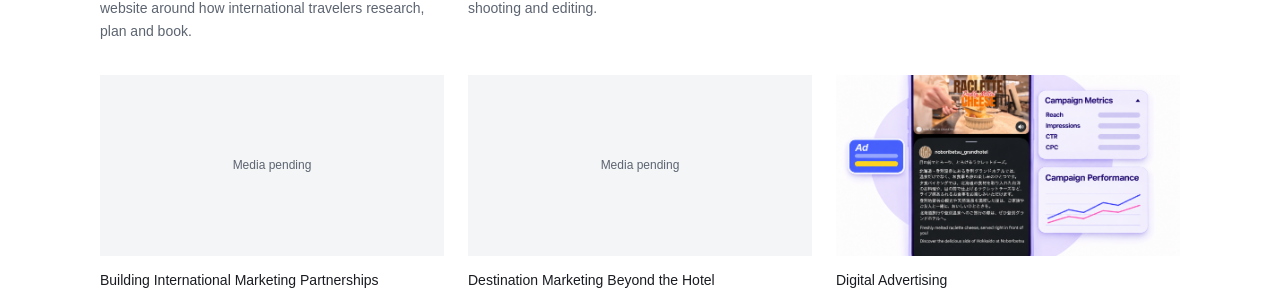
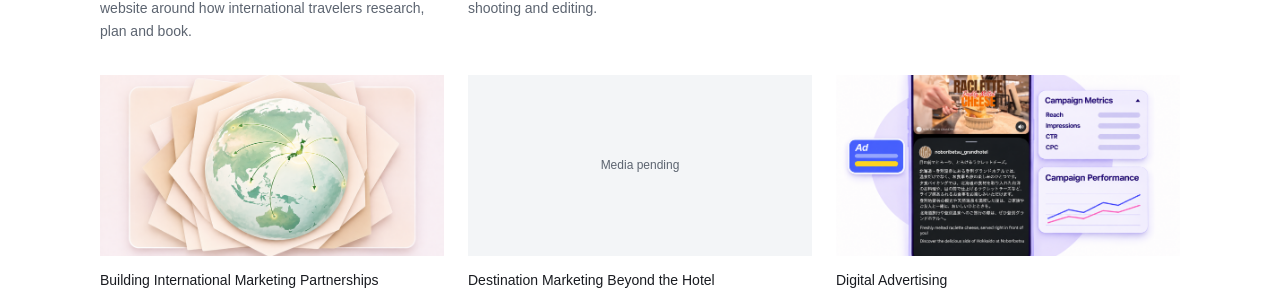
Before and after one commit to phuonganhngh/mkt, a Next.js app: page / in a window 1280 px wide. Shown: the part 1029-1329 px from the top of the page. Built offline with nearby package versions, Linux system fonts and the light colour scheme.

Commit message:
Set approved International Partnerships thumbnail

```diff
--- a/content/media.ts
+++ b/content/media.ts
@@ -122,7 +122,7 @@ const media: Record<Category, ProjectMedia> = {
       ],
     },
   },
-  partnerships: { groups: {
+  partnerships: { cover: { src: "/media/partnerships/partnerships-cover.png", alt: { en: "International marketing connections from Japan", ja: "日本から世界へ広がる国際マーケティングのつながり" } }, groups: {
     activities: [
       {
         kind: "image",
```
Also changed, not shown: public/media/partnerships/partnerships-cover.png (added).
